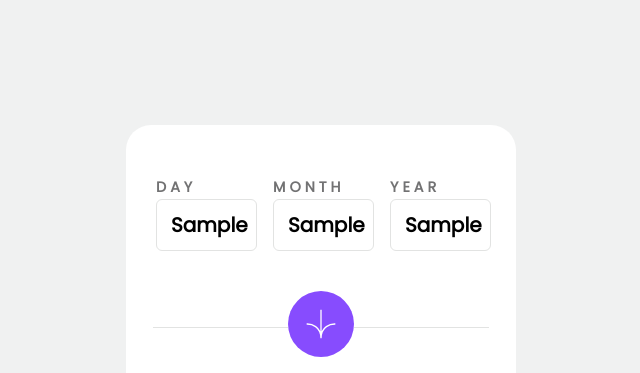
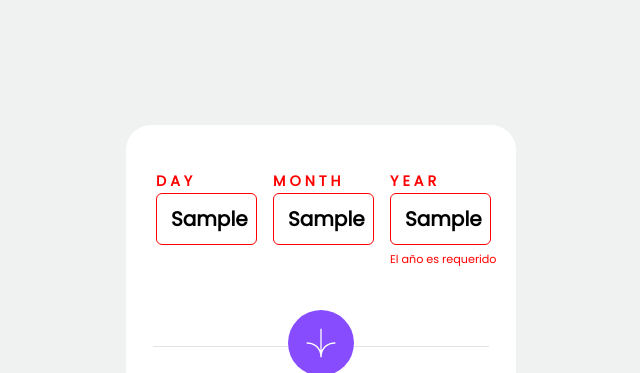
Before and after one commit to IsmaelFe/CalculatorAge, a website built with Parcel: page index.html in a window 1280 px wide. Both pictures are taken after typing "Sample", "Sample", "Sample" into the empty fields and a click on the button 640 px from the left and 327 px from the top of the page. Shown: the top 373 px of the page, without its empty margins (319-959 px from the left). Built offline with nearby package versions, Linux system fonts and the light colour scheme.

Commit message:
Agregando estilos a las validaciones

```diff
--- a/index.html
+++ b/index.html
@@ -13,16 +13,19 @@
       <form class="form-container" id="ageForm">
         <div class="validation-container">
           <div class="input-container">
-            <label for="day">DAY</label>
-            <input type="text" name="day" placeholder="DD">
+            <label for="day" id="label-day">DAY</label>
+            <input type="text" name="day" placeholder="DD" id="input-day" >
+            <span id="day-error"></span>
           </div>
           <div class="input-container">
-            <label for="month">MONTH</label>
-            <input type="text" name="month" placeholder="MM">
+            <label for="month" id="label-month">MONTH</label>
+            <input type="text" name="month" placeholder="MM" id="input-month" >
+            <span id="month-error"></span>
           </div>
           <div class="input-container">
-            <label for="year">YEAR</label>
-            <input type="text" name="year" placeholder="YYYY">
+            <label for="year" id="label-year">YEAR</label>
+            <input type="text" name="year" placeholder="YYYY" id="input-year" >
+            <span id="year-error"></span>
           </div>
         </div>
         <div class="second-container">
@@ -35,7 +38,7 @@
       </form>
       <div class="third-container">
         <div>
-          <span class="num-container" id="result">--</span><span>years</span>
+          <span class="num-container">--</span><span>years</span>
         </div>
         <div>
           <span class="num-container">--</span><span>months</span>
--- a/public/javascript/index.js
+++ b/public/javascript/index.js
@@ -2,6 +2,8 @@ import * as Yup from 'yup';
 
 const form = document.getElementById('ageForm')
 const resultado = document.getElementById('result')
+const classInput = 'errorInput'
+const classLabel = 'errorLabel'
 
 const validationSchema = Yup.object().shape(
     {
@@ -34,6 +36,10 @@ const validationSchema = Yup.object().shape(
     }
 )
 
+document.getElementById('day-error').textContent = ''
+document.getElementById('month-error').textContent = ''
+document.getElementById('year-error').textContent = ''
+
 const furmularioValidacion = async (event) => {
     event.preventDefault()
 
@@ -42,10 +48,29 @@ const furmularioValidacion = async (event) => {
 
     try {
         const values = await validationSchema.validate(Object.fromEntries(formData))
-        resultado.innerHTML = 'Hola';
+        //resultado.innerHTML = 'Hola';
+        document.getElementById('day-error').textContent = ''
+        document.getElementById('month-error').textContent = ''
+        document.getElementById('year-error').textContent = ''
+
+        document.getElementById('input-year').className = ''
+        document.getElementById('input-day').className = ''
+        document.getElementById('input-month').className = ''
+
+        document.getElementById('label-day').className = ''
+        document.getElementById('label-month').className = ''
+        document.getElementById('label-year').className = ''
         console.log(values)
     } catch (error) {
-        console.error(error)
+        document.getElementById('input-year').className = classInput
+        document.getElementById('input-day').className = classInput
+        document.getElementById('input-month').className = classInput
+
+        document.getElementById('label-day').className = classLabel
+        document.getElementById('label-month').className = classLabel
+        document.getElementById('label-year').className = classLabel
+
+        document.getElementById(error.path + '-error').textContent = error.message
     }
 
 }
--- a/public/styles/index.css
+++ b/public/styles/index.css
@@ -40,11 +40,38 @@
 
 }
 
+.validation-container span {
+    width: 80px;
+    font-size: 0.7em;
+    white-space: nowrap;
+    height: 10px;
+    color: red;
+}
+
+.form-container .errorLabel {
+    color: red;
+    font-weight: bold;
+    font-size: 0.9em;
+    letter-spacing: 4px;
+}
+
 .form-container label {
     color: #727273;
     font-weight: bold;
     font-size: 0.9em;
     letter-spacing: 4px;
+}
+
+.input-container .errorInput {
+    width: 85px;
+    height: 50px;
+    margin: 0;
+    padding: 0;
+    border-radius: 6px;
+    border: 1px solid red;
+    font-weight: 800;
+    font-size: 20px;
+    padding-left: 14px;
 }
 
 .input-container input {
```
Also changed, not shown: dist/index.html, 6 other files.
